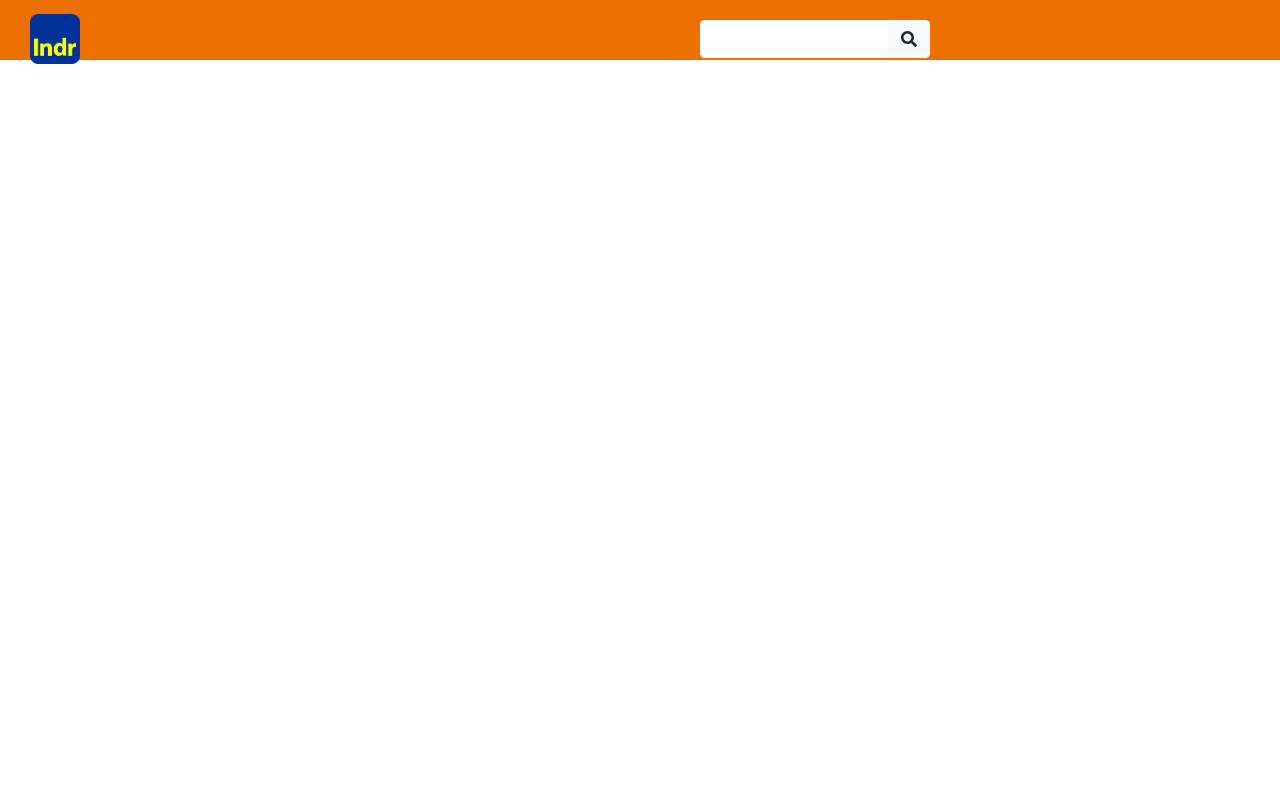
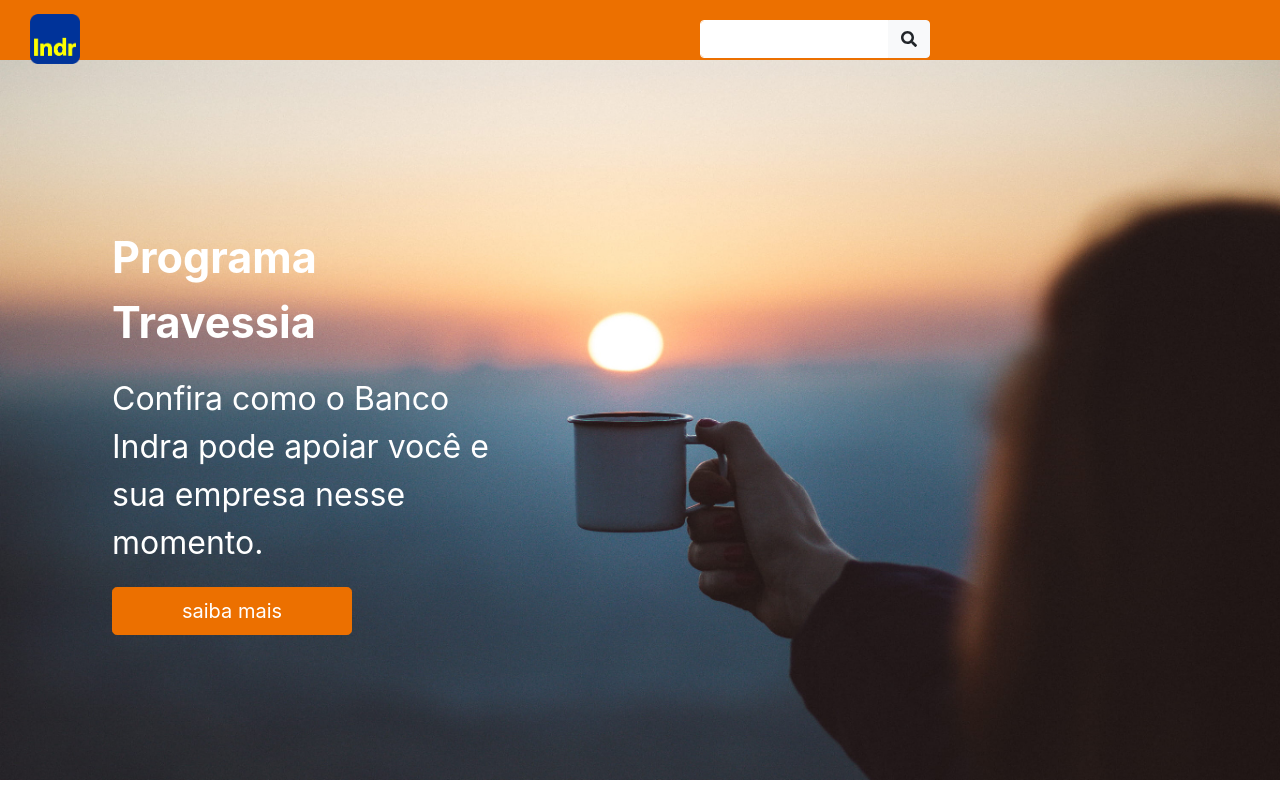
Before and after one commit to EltonBR/angular-page-bank, an Angular app: page / in a window 1280 px wide. Built offline with nearby package versions, Linux system fonts and the light colour scheme.

Commit message:
create variable sass file, home page is done

```diff
--- a/src/app/app.module.ts
+++ b/src/app/app.module.ts
@@ -8,6 +8,8 @@ import { FontAwesomeModule } from '@fortawesome/angular-fontawesome';
 
 import { TopbarModule } from './components/topbar/topbar.module';
 
+import { HomeModule } from './pages/home/home.module';
+
 @NgModule({
   declarations: [
     AppComponent
@@ -17,7 +19,8 @@ import { TopbarModule } from './components/topbar/topbar.module';
     AppRoutingModule,
     NgbModule,
     FontAwesomeModule,
-    TopbarModule
+    TopbarModule,
+    HomeModule
   ],
   providers: [],
   bootstrap: [AppComponent]
--- a/src/app/components/topbar/topbar.component.scss
+++ b/src/app/components/topbar/topbar.component.scss
@@ -1,3 +1,5 @@
+@import '../../variables.scss';
+
 .topbar-wraper {
     width: 100%;
     height: 60px;
@@ -74,14 +76,14 @@
     }
 }
 
-@media (max-width: 1120px) {
+@media (max-width: $first-breakpoint-width) {
     //topbar-break
     .topbar-content {
         height: 120px;
     }
 }
 
-@media (max-width: 768px) {
+@media (max-width: $mobile-breakpoint-width) {
 
     .topbar-content {
         min-height: 60px;
@@ -146,7 +148,7 @@
     }
 }
 
-@media (max-width: 839px) {
+@media (max-width: $second-breakpoint-width) {
     //searchbox line down
     .col-logo {
         justify-content: center;
--- /dev/null
+++ b/src/app/pages/home/home.component.html
@@ -0,0 +1,11 @@
+<div class="image-banner">
+    <div class="text-container">
+        <div class="title">Programa Travessia</div>
+        <div class="subtitle">
+            Confira como o Banco Indra pode apoiar você e sua empresa nesse momento.
+        </div>
+        <div class="button-more">
+           <button class="btn btn-lg btn-primary">saiba mais</button>
+        </div>
+    </div>
+</div>
--- /dev/null
+++ b/src/app/pages/home/home.component.scss
@@ -0,0 +1,96 @@
+@import '../../variables.scss';
+
+.image-banner {
+    width: 100%;
+    height: calc(100vh - 60px);
+    background-image: url("/assets/images/bg-landing.jpg");
+    background-repeat: no-repeat;
+    background-size: 100%;
+}
+
+.text-container {
+    width: 40%;
+    display: flex;
+    flex-direction: column;
+    justify-content: center;
+    height: 100%;
+    color: #fff;
+    padding-left: 7rem;
+}
+
+.title {
+    font-weight: bold;
+    font-size: 2.7rem;
+    margin-bottom: 20px;
+}
+
+.subtitle {
+    font-size: 2rem;
+    margin-bottom: 20px;
+}
+
+.button-more button {
+    width: 15rem;
+}
+
+@media(max-width: $first-breakpoint-width) {
+    .title {
+        font-size:2.3rem;
+    }
+
+    .subtitle {
+        font-size: 1.7rem;
+    }
+
+    .button-more button {
+        width: 13rem;
+    }
+}
+
+@media(max-width: $second-breakpoint-width) {
+
+    .image-banner {
+        background-size: cover;
+        background-position: center;
+    }
+    .title {
+        font-size:2.0rem;
+    }
+
+    .subtitle {
+        font-size: 1.3rem;
+    }
+
+    .button-more button {
+        width: 11rem;
+    }
+}
+
+@media(max-width: $mobile-breakpoint-width) {
+
+    .image-banner {
+        background-size: cover;
+        background-position: center;
+    }
+    .title {
+        margin-top: 4rem;
+        font-size:1.6rem;
+    }
+
+    .subtitle {
+        font-size: 1.1rem;
+    }
+
+    .button-more button {
+        width: 10rem;
+        font-size: 1rem;
+    }
+
+    .text-container {
+        padding-left:3rem;
+        padding-right:3rem;
+        justify-content: start;
+        align-items: center;
+        width: 100%;
+    }
+}
--- /dev/null
+++ b/src/app/pages/home/home.component.ts
@@ -0,0 +1,15 @@
+import { Component, OnInit } from '@angular/core';
+
+@Component({
+  selector: 'app-home',
+  templateUrl: './home.component.html',
+  styleUrls: ['./home.component.scss']
+})
+export class HomeComponent implements OnInit {
+
+  constructor() { }
+
+  ngOnInit(): void {
+  }
+
+}
--- /dev/null
+++ b/src/app/variables.scss
@@ -0,0 +1,3 @@
+$first-breakpoint-width: 1120px;
+$second-breakpoint-width: 839px;
+$mobile-breakpoint-width: 768px;
```
Also changed, not shown: src/app/pages/home/home-routing.module.ts (added, +20 -0 lines), src/app/pages/home/home.module.ts (added, +14 -0 lines), src/assets/images/bg-landing.jpg (added), 1 other file (tests, documents, lock files or other folders).
